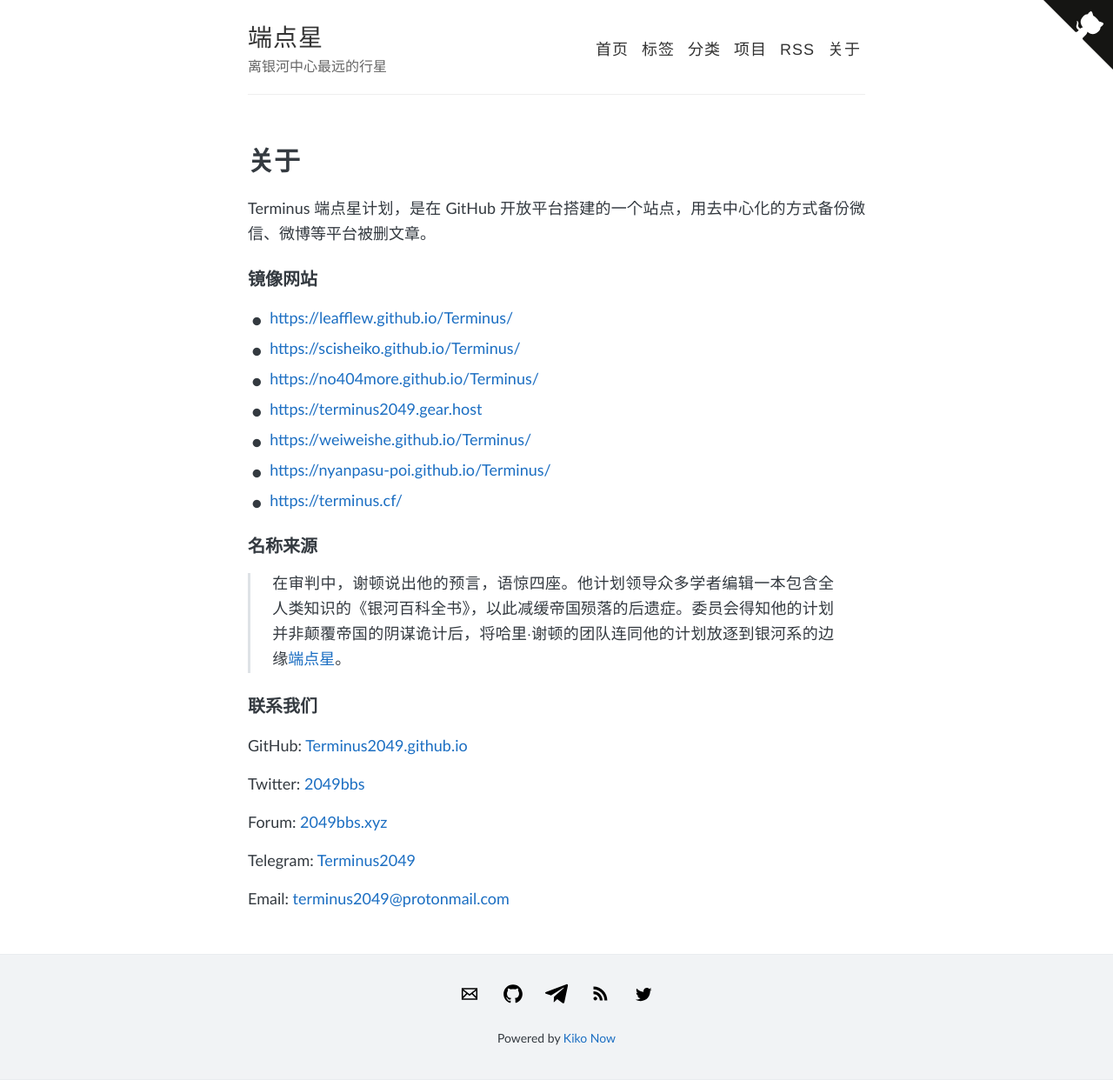
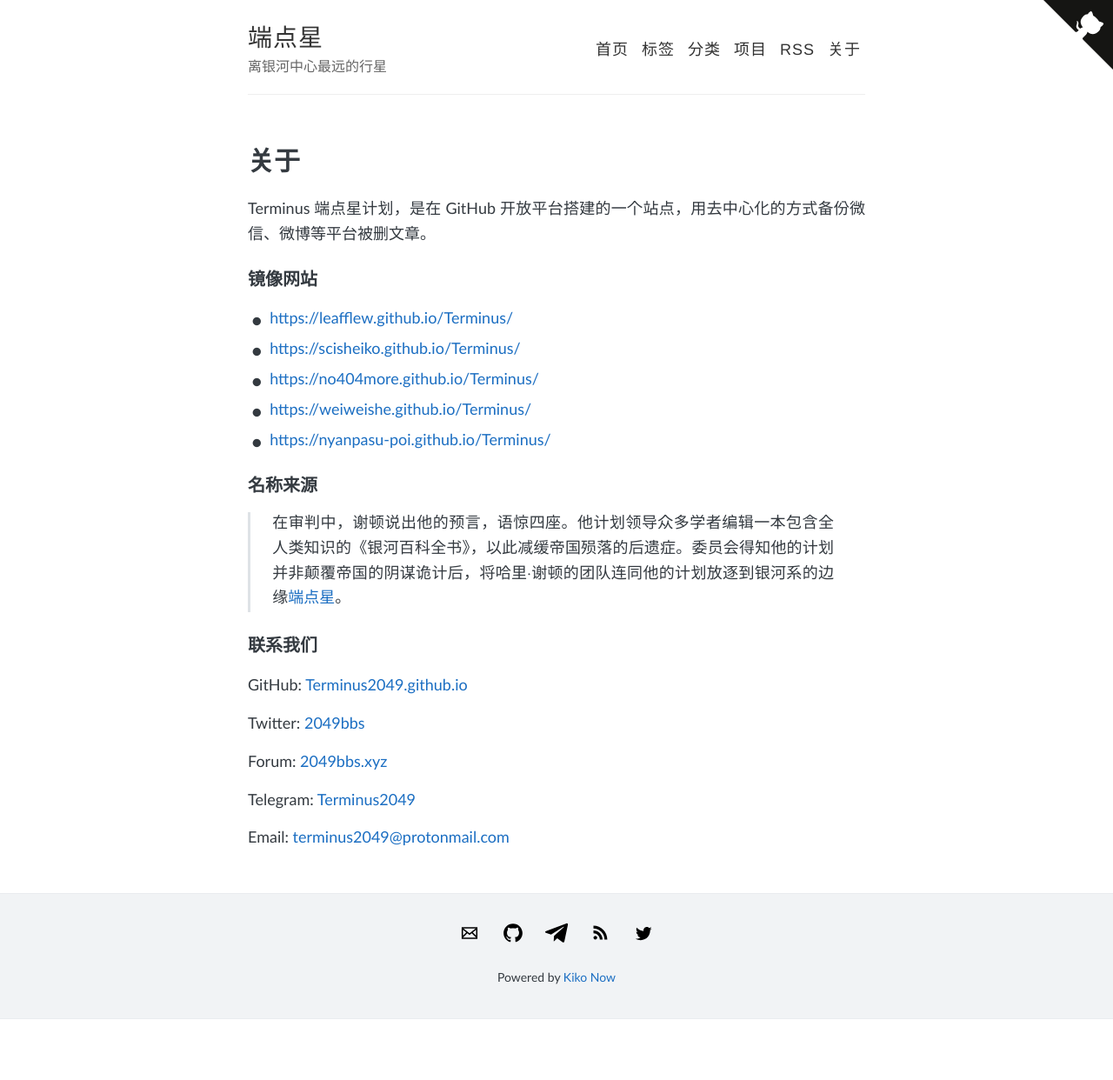
Before and after one commit to Terminus2049/Terminus2049.github.io, a Jekyll site: the page built from about.html, in a window 1280 px wide. Shown: the whole page at 87% size. Built offline with Jekyll 4.4.1, drawn with Linux system fonts in a browser that asks for light colours; after the commit the page ends 1172 px from its top, so only the background shows below that.

Commit message:
remove unavaliable mirror site

```diff
--- a/about.html
+++ b/about.html
@@ -16,10 +16,8 @@
   <li><a href="https://leafflew.github.io/Terminus/">https://leafflew.github.io/Terminus/</a></li>
   <li><a href="https://scisheiko.github.io/Terminus/">https://scisheiko.github.io/Terminus/</a></li>
   <li><a href="https://no404more.github.io/Terminus/">https://no404more.github.io/Terminus/</a></li>
-  <li><a href="https://terminus2049.gear.host">https://terminus2049.gear.host</a></li>
   <li><a href="https://weiweishe.github.io/Terminus/">https://weiweishe.github.io/Terminus/</a></li>
   <li><a href="https://nyanpasu-poi.github.io/Terminus/">https://nyanpasu-poi.github.io/Terminus/</a></li>
-  <li><a href="https://terminus.cf/">https://terminus.cf/</a></li>
 </ul>
 
 <h3>名称来源</h3>
```
